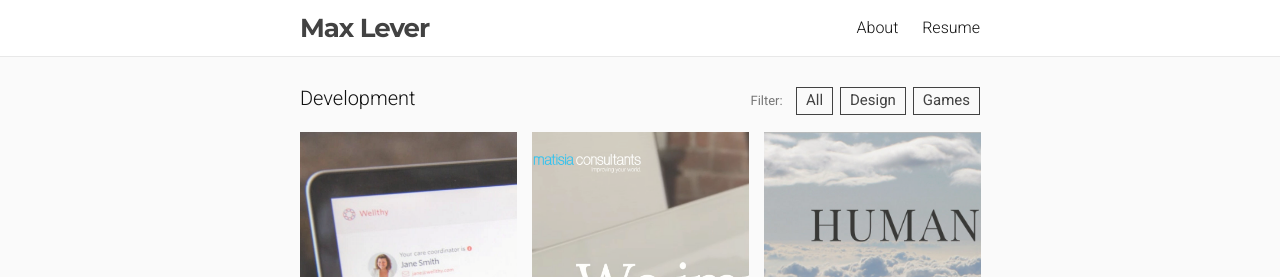
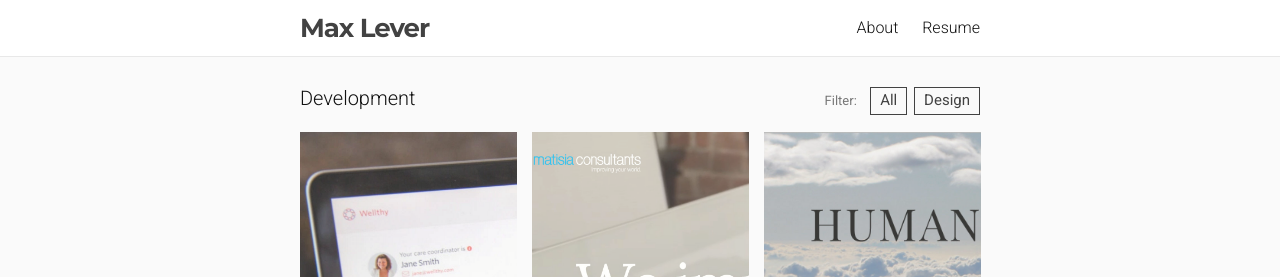
Before and after one commit to maxlever/maxlever.me, a Jekyll site: the page built from dev/index.html, in a window 1280 px wide. Shown: the top 277 px of the page. Built offline with Jekyll 4.4.1, drawn with Linux system fonts in a browser that asks for light colours.

Commit message:
remove visibility but keep permalink for games

```diff
--- a/_includes/home.html
+++ b/_includes/home.html
@@ -5,9 +5,16 @@
     <span style="float:right;">
         <small>Filter:&nbsp;&nbsp;</small>
         <a href="/" class="label label-default all">All</a>
-        {% if include.cat == 'dev' %} <a href="/art+design" class="label label-success artdesign">Design</a> <a href="/games" class="label label-warning games">Games</a>{% endif %}
-        {% if include.cat == 'artdesign' %} <a href="/dev" class="label label-info dev">Development</a> <a href="/games" class="label label-warning games">Games</a>{% endif %}
-        {% if include.cat == 'games' %} <a href="/art+design" class="label label-success artdesign">Design</a> <a href="/dev" class="label label-info dev">Development</a> {% endif %}
+        {% if include.cat == 'dev' %}
+        <a href="/art+design" class="label label-success artdesign">Design</a>
+        {% endif %}
+        {% if include.cat == 'artdesign' %}
+        <a href="/dev" class="label label-info dev">Development</a>
+        {% endif %}
+        {% if include.cat == 'games' %}
+        <a href="/art+design" class="label label-success artdesign">Design</a>
+        <a href="/dev" class="label label-info dev">Development</a>
+        {% endif %}
     </span>
   </h1>
   <div class="row">
--- a/index.html
+++ b/index.html
@@ -7,8 +7,7 @@ layout: default
     <small>Filter:&nbsp;&nbsp;</small>
     <a href="/art+design" class="label label-success artdesign">Design</a>
     <a href="/dev" class="label label-info dev">Development</a>
-    <a href="/games" class="label label-warning games">Games</a>
-</span></h1>
+    </span></h1>
   <div class="row">
     {% for post in site.posts %}
     {% unless post.categories contains 'games' %}
```
Also changed, not shown: _layouts/post.html (+12 -0 lines).
